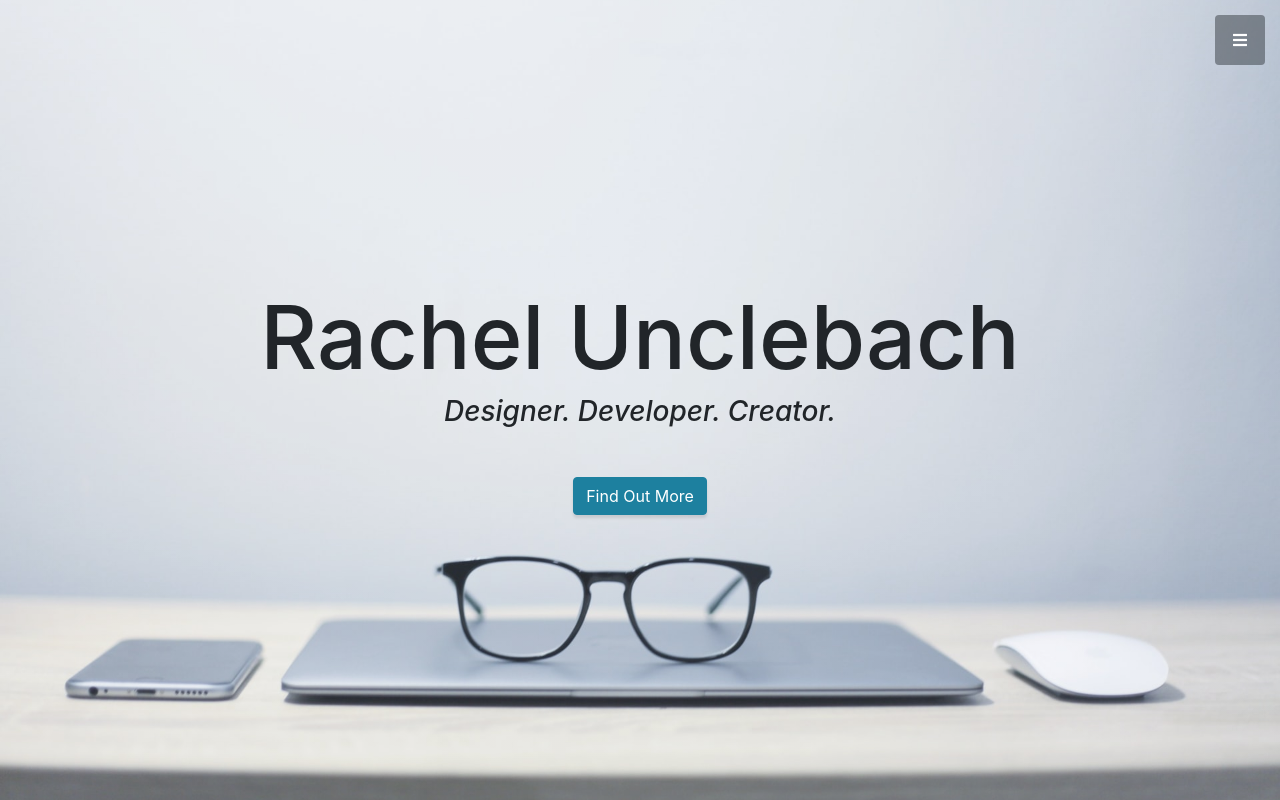
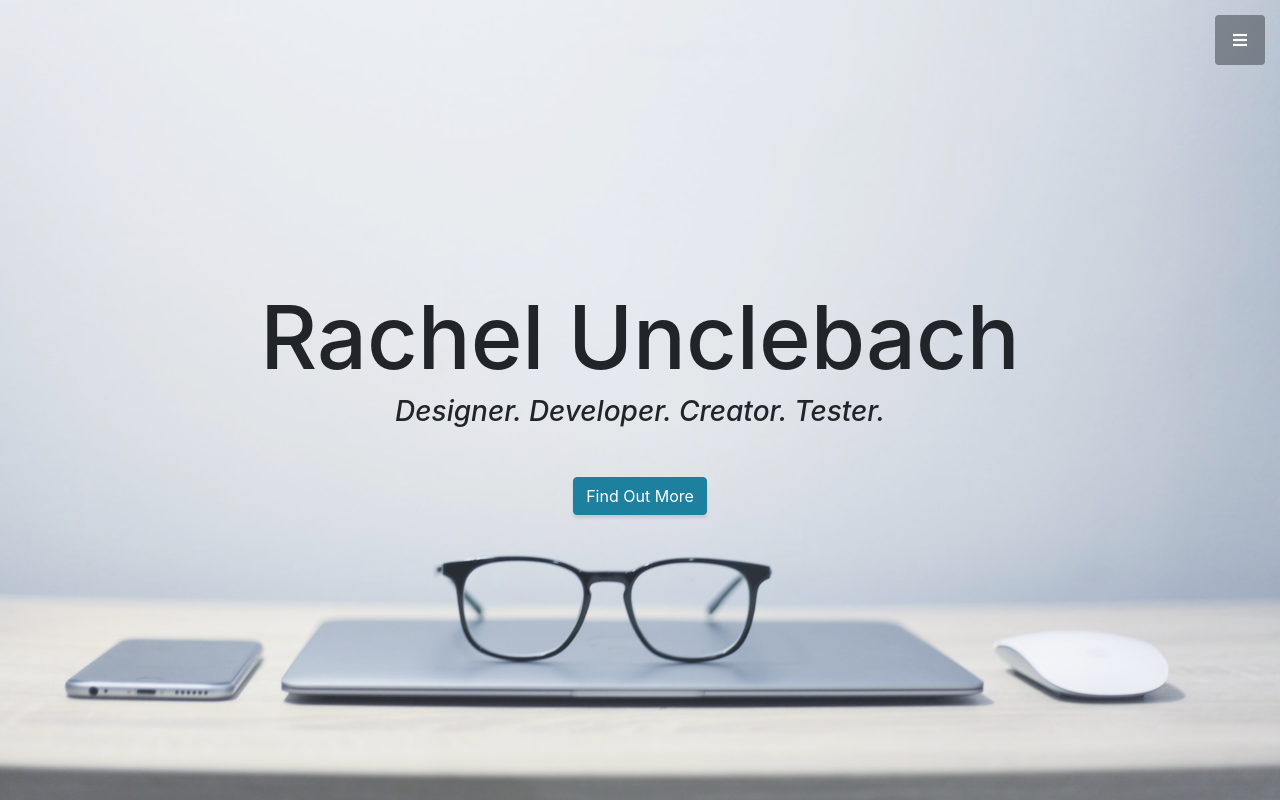
Before and after one commit to runclebach/portfolio, a website with bundled scripts: page index.html in a window 1280 px wide. Shown: the top 800 px of the page. Built offline with nearby package versions, Linux system fonts and the light colour scheme.

Commit message:
changed tagline to tester

```diff
--- a/index.html
+++ b/index.html
@@ -81,7 +81,7 @@
     <div class="container text-center my-auto">
       <h1 class="mb-1">Rachel Unclebach</h1>
       <h3 class="mb-5">
-        <em>Designer. Developer. Creator.</em>
+        <em>Designer. Developer. Creator. Tester.</em>
       </h3>
       <a class="btn btn-primary btn-xl js-scroll-trigger" href="#about">Find Out More</a>
     </div>
```
